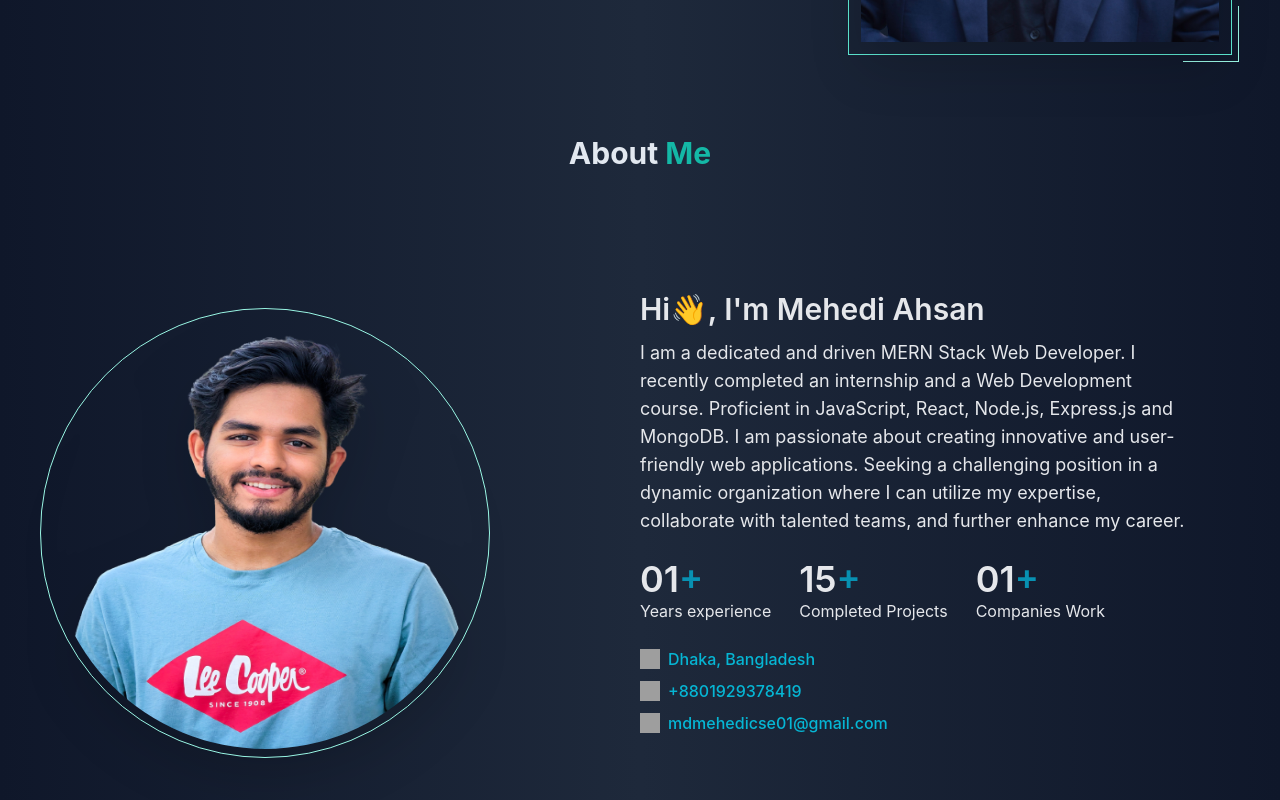
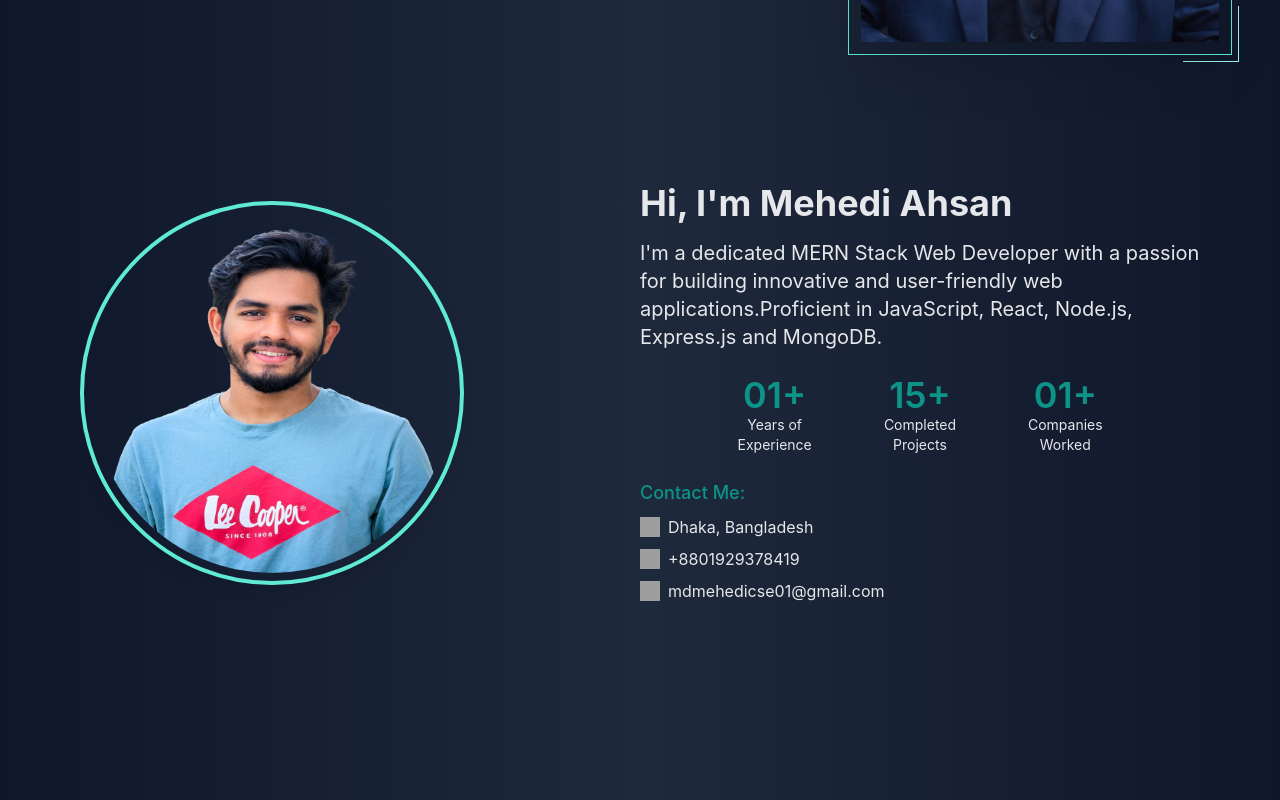
Before and after one commit to MehediAhsan/mehediahsan-portfolio, a React (Create React App) app: page / in a window 1280 px wide. Shown: the part 560-1360 px from the top of the page. Built offline with nearby package versions, Linux system fonts and the light colour scheme; grey boxes are pictures that could not be loaded.

Commit message:
updated skills sections

```diff
--- a/src/components/About.js
+++ b/src/components/About.js
@@ -1,54 +1,83 @@
 import React from 'react';
-import about from '../assets/about.png'
+import about from '../assets/about.png';
 
 const About = () => {
     const info = [
-        { text: "Years experience", count: "01" },
-        { text: "Completed Projects", count: "15" },
-        { text: "Companies Work", count: "01" },
+        { text: "Years of Experience", count: "01+" },
+        { text: "Completed Projects", count: "15+" },
+        { text: "Companies Worked", count: "01+" },
     ];
+
     return (
-        <div data-aos="fade-up" data-aos-duration="1000" name='about' className='container  mx-auto my-20'>
-            <h1 className='text-3xl font-bold text-center my-10 text-slate-200'>About <span className='text-teal-500'>Me</span></h1>
-            <div className="container m-auto px-6  md:px-5  xl:px-10">
-            <div className="md:flex justify-between items-center px-2 md:px-0">
-
-                <div data-aos="fade-right" data-aos-duration="500" className="mt-10">
-                    <img src={about} className="md:w-[400px] md:h-[400px] xl:w-[450px] xl:h-[450px]  border border-teal-200 p-2 rounded-full drop-shadow-2xl" alt="Mehedi" loading="lazy"/>
+        <section id="about" className="py-16 lg:py-32 px-20">
+            <div className="container mx-auto flex flex-col lg:flex-row items-center justify-between">
+                <div
+                    data-aos="fade-right"
+                    data-aos-duration="500"
+                    className="mb-10 lg:mb-0 lg:w-1/2"
+                >
+                    <img
+                        src={about}
+                        className="w-64 h-64 md:w-80 md:h-80 lg:w-96 lg:h-96 border-4 border-teal-300 rounded-full p-2 shadow-lg"
+                        alt="Mehedi"
+                        loading="lazy"
+                    />
                 </div>
-                <div data-aos="fade-left" data-aos-duration="500" className=" lg:w-6/12 lg:py-16 xl:py-20">
-                    <h1 className="font-semibold text-3xl text-gray-200 md:w-9/12 xl:w-10/12">
-                        Hi👋, I'm Mehedi Ahsan
+                <div
+                    data-aos="fade-left"
+                    data-aos-duration="500"
+                    className="lg:w-1/2 text-center lg:text-left"
+                >
+                    <h1 className="text-3xl lg:text-4xl text-gray-200 font-bold mb-4">
+                        Hi, I'm Mehedi Ahsan
                     </h1>
-                    <p className="mt-3  text-gray-200 xl:text-lg xl:w-11/12">I am a dedicated and driven MERN Stack Web Developer. I recently completed
-an internship and a Web Development course. Proficient in JavaScript, React, Node.js,
-Express.js and MongoDB. I am passionate about creating innovative and user-friendly web
-applications. Seeking a challenging position in a dynamic organization where I can utilize my
-expertise, collaborate with talented teams, and further enhance my career.
+                    <p className="text-lg lg:text-xl text-gray-200 mb-6">
+                        I'm a dedicated MERN Stack Web Developer with a passion for building innovative and user-friendly web applications.Proficient in JavaScript, React, Node.js, Express.js and MongoDB.
                     </p>
-
-                    <div className="flex mt-6 items-center gap-7">
+                    <div className="grid grid-cols-1 lg:grid-cols-3 gap-4 lg:w-3/4 mx-auto">
                         {info.map((content) => (
-                  <div key={content.text}>
-                    <h3 className="md:text-4xl text-2xl font-semibold text-gray-200">
+                            <div key={content.text} className="text-center">
+                                <h3 className="text-4xl font-semibold text-teal-600">
                                     {content.count}
-                      <span className="text-cyan-600">+</span>{" "}
                                 </h3>
-                    <span className="md:text-base text-xs text-gray-200">{content.text}</span>
+                                <p className="text-sm text-gray-200">{content.text}</p>
                             </div>
                         ))}
                     </div>
-
-                    <div className='flex flex-col gap-2 mt-6 font-medium text-cyan-500'>
-                    <p className='flex items-center gap-2'><img className='w-5 h-5' src="https://cdn-icons-png.flaticon.com/128/684/684908.png" alt="" /><span>Dhaka, Bangladesh</span></p>
-                    <p className='flex items-center gap-2'><img className='w-5 h-5' src="https://cdn-icons-png.flaticon.com/128/9639/9639598.png" alt="" /><span>+8801929378419</span></p>
-                    <p className='flex items-center gap-2'><img className='w-5 h-5' src="https://cdn-icons-png.flaticon.com/128/732/732200.png" alt="" /><span>mdmehedicse01@gmail.com</span></p>
+                    <div className="mt-6">
+                        <p className="text-lg text-teal-600 font-medium mb-2">
+                            Contact Me:
+                        </p>
+                        <div className="flex flex-col space-y-2">
+                            <div className="flex items-center space-x-2 text-gray-200">
+                                <img
+                                    className="w-5 h-5"
+                                    src="https://cdn-icons-png.flaticon.com/128/684/684908.png"
+                                    alt=""
+                                />
+                                <span>Dhaka, Bangladesh</span>
                             </div>
-
+                            <div className="flex items-center space-x-2 text-gray-200">
+                                <img
+                                    className="w-5 h-5"
+                                    src="https://cdn-icons-png.flaticon.com/128/9639/9639598.png"
+                                    alt=""
+                                />
+                                <span>+8801929378419</span>
+                            </div>
+                            <div className="flex items-center space-x-2 text-gray-200">
+                                <img
+                                    className="w-5 h-5"
+                                    src="https://cdn-icons-png.flaticon.com/128/732/732200.png"
+                                    alt=""
+                                />
+                                <span>mdmehedicse01@gmail.com</span>
                             </div>
                         </div>
                     </div>
                 </div>
+            </div>
+        </section>
     );
 };
 
--- a/src/components/Skills/Skill.js
+++ b/src/components/Skills/Skill.js
@@ -1,10 +1,17 @@
 import React from 'react';
 
-const Skill = ({skill}) => {
-    const {img} = skill;
+const Skill = ({ skill }) => {
+    const { img, name, percentage } = skill;
+
     return (
-        <div className='flex items-center justify-center border border-dotted border-teal-300 py-4 transition ease-in-out delay-150 hover:-translate-y-1 hover:scale-110 duration-300'>
-            <img className='w-14 h-14' src={img} alt="" />
+        <div className="relative group rounded-lg overflow-hidden bg-white shadow-md hover:shadow-lg hover:bg-teal-100 transition duration-300 ease-in-out">
+            <div className="flex justify-center items-center py-4">
+                <img className="w-16 h-16 md:w-20 md:h-20" src={img} alt={name} />
+            </div>
+            <p className="text-center text-gray-800 text-lg md:text-xl py-2">{name}</p>
+            <div className="absolute top-0 left-0 right-0 bg-teal-600 text-white opacity-0 group-hover:opacity-100 transition-opacity duration-300">
+                <p className="text-center text-sm md:text-base py-1">{percentage}</p>
+            </div>
         </div>
     );
 };
--- a/src/components/Skills/Skills.js
+++ b/src/components/Skills/Skills.js
@@ -18,62 +18,74 @@ const Skills = () => {
         {
             id:"1",
             name: "html",
-            img: html
+            img: html,
+            percentage: '90%'
         },
         {
             id:"2",
             name: "css",
-            img: css
+            img: css,
+            percentage: '90%'
         },
         {
             id:"3",
             name: "javascript",
-            img: js
+            img: js,
+            percentage: '80%'
         },
         {
             id:"4",
             name: "react",
-            img: react
+            img: react,
+            percentage: '90%'
         },
         {
             id:"5",
             name: "node",
-            img: node
+            img: node,
+            percentage: '70%'
         },
         {
             id:"6",
             name: "mongodb",
-            img: mongodb
+            img: mongodb,
+            percentage: '70%'
         },
         {
             id:"7",
             name: "github",
-            img: 'https://cdn-icons-png.flaticon.com/512/270/270798.png'
+            img: 'https://cdn-icons-png.flaticon.com/512/270/270798.png',
+            percentage: '90%'
         },
         {
             id:"8",
             name: "tailwind",
-            img: tailwind
+            img: tailwind,
+            percentage: '90%'
         },
         {
             id:"9",
             name: "express",
-            img: express
+            img: express,
+            percentage: '80%'
         },
         {
             id:"10",
             name: "firebase",
-            img: firebase
+            img: firebase,
+            percentage: '90%'
         },
         {
             id:"11",
             name: "bootstrap",
-            img: bootstrap
+            img: bootstrap,
+            percentage: '90%'
         },
         {
             id:"12",
             name: "typescript",
-            img: typescript
+            img: typescript,
+            percentage: '70%'
         }
     ]
     return (
```
Lines whose indentation alone changed are shown as unchanged.
